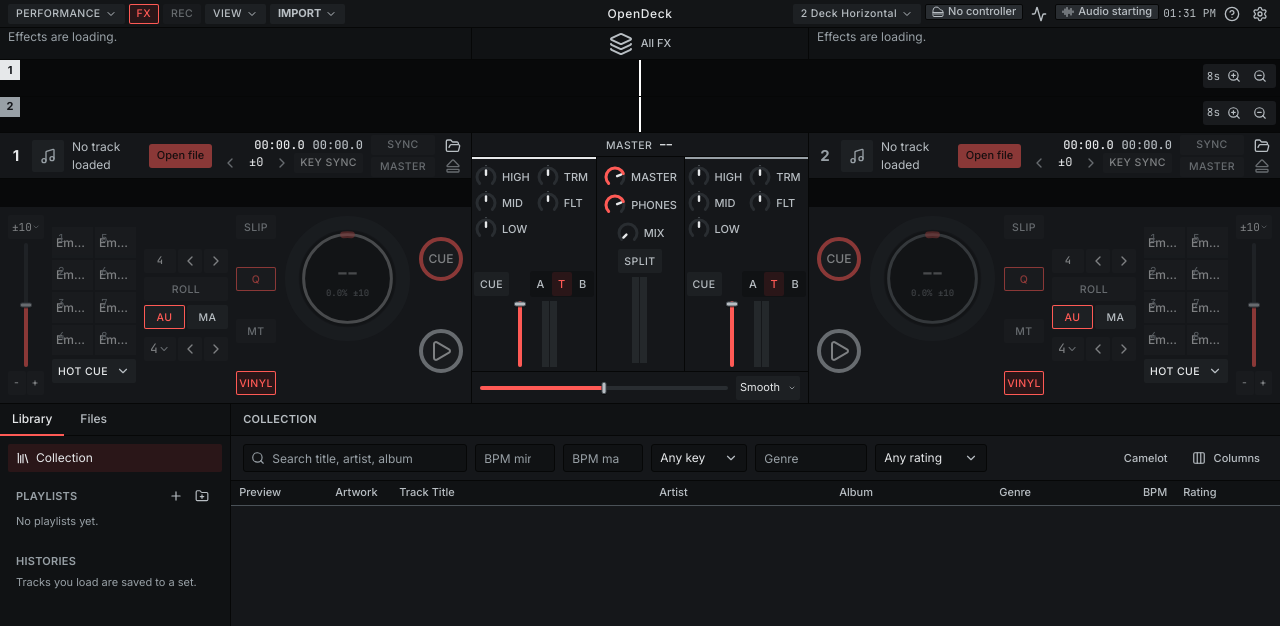
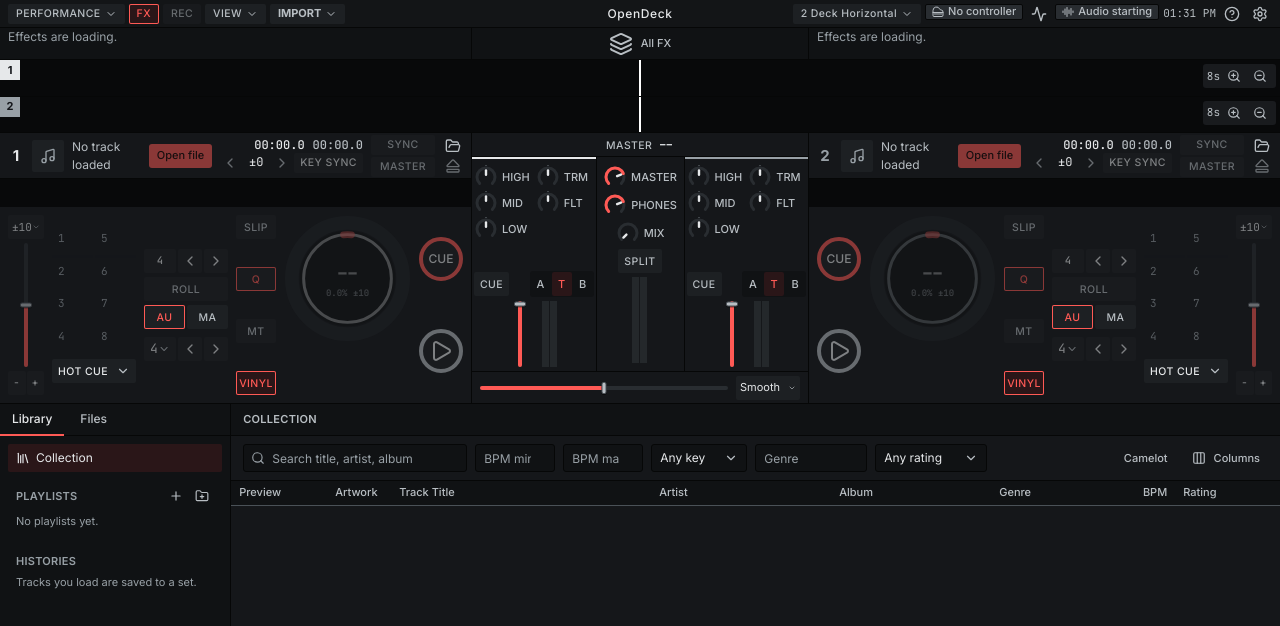
Before and after one commit to R4ph3rd/opendeck, a React (Vite) app in the folder ui/: page / in a window 1280 px wide. Shown: the top 626 px of the page. Built offline with nearby package versions, Linux system fonts and the light colour scheme.

Commit message:
feat(ui): show empty hot cue pads dark with only their number

```diff
--- a/ui/src/components/pads/HotCueView.tsx
+++ b/ui/src/components/pads/HotCueView.tsx
@@ -25,7 +25,7 @@ export function HotCueView({ deck }: { deck: number }) {
       Array.from({ length: HOT_CUE_COUNT }, (_, index) => {
         const cue = hotCues[index] ?? null;
         return {
-          label: cue ? cue.name || `Cue ${index + 1}` : "Empty",
+          label: cue ? cue.name || `Cue ${index + 1}` : "",
           sublabel: cue ? formatTime(cue.start ?? 0) : undefined,
           ariaLabel: `Hot cue ${index + 1}${cue ? "" : " (empty)"}`,
           color: cueToken(index),
--- a/ui/src/viz/PerformancePads.tsx
+++ b/ui/src/viz/PerformancePads.tsx
@@ -114,7 +114,7 @@ export function PerformancePads({
               "-outline-offset-2 focus-visible:outline-2 focus-visible:outline-focus-ring",
               "disabled:pointer-events-none disabled:opacity-50",
               "hover:bg-surface-hover data-[pressed]:translate-y-px data-[pressed]:bg-surface-hover",
-              "bg-surface-raised text-fg",
+              pad.label ? "bg-surface-raised text-fg" : "bg-surface text-fg",
               pad.active && "bg-surface-hover shadow-[inset_0_0_0_1px_var(--accent)]",
             )}
             onPointerDown={(event: PointerEvent<HTMLButtonElement>) => {
@@ -146,9 +146,11 @@ export function PerformancePads({
             >
               {index + 1}
             </span>
-            <span className="w-full truncate text-center text-sm font-medium leading-tight">
-              {pad.label}
-            </span>
+            {pad.label ? (
+              <span className="w-full truncate text-center text-sm font-medium leading-tight">
+                {pad.label}
+              </span>
+            ) : null}
             {pad.sublabel ? (
               <span className="w-full truncate text-center font-mono text-xs leading-tight tabular-nums opacity-80">
                 {pad.sublabel}
```
Also changed, not shown: 1 other file (tests, documents, lock files or other folders).
